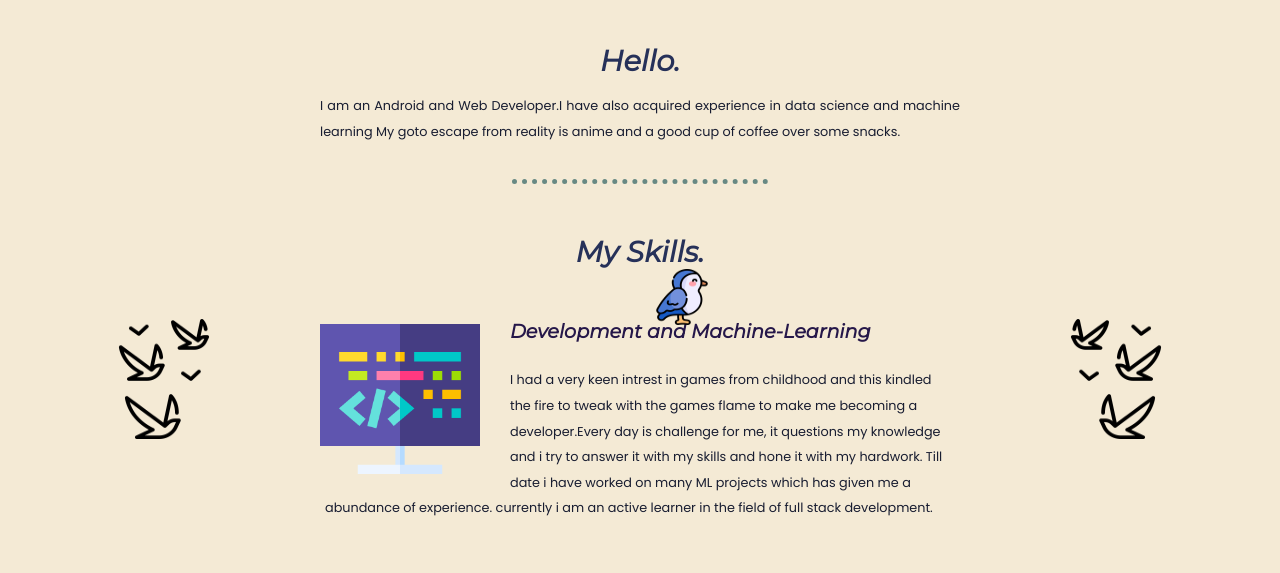
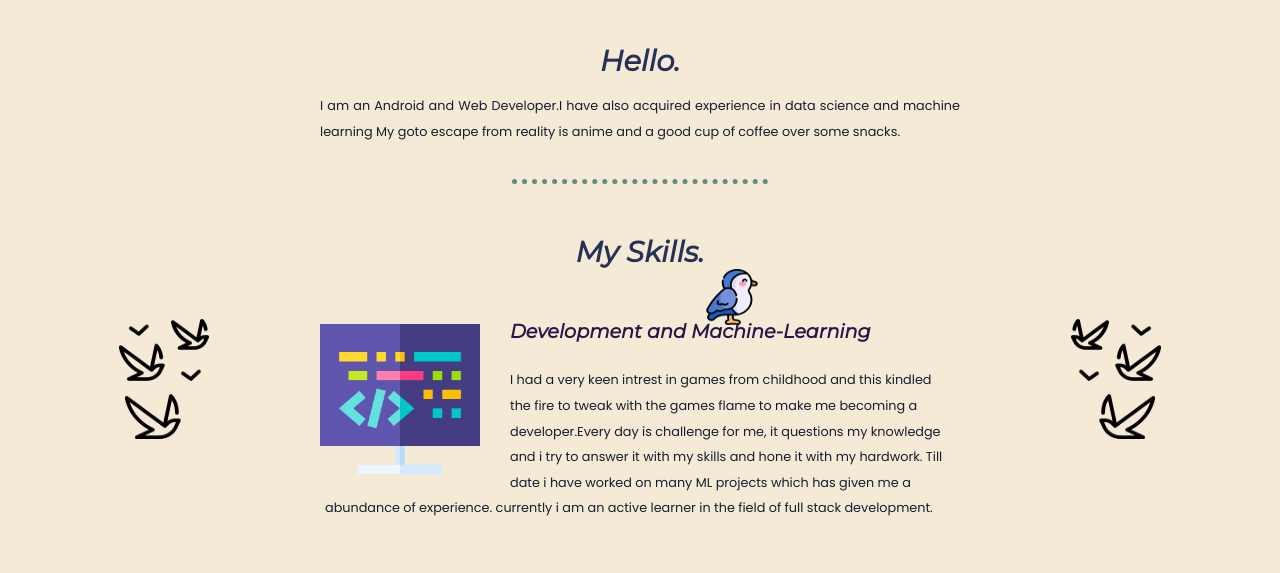
Before and after one commit to lelouch248/personal-website-v1, a plain HTML site: page index.html in a window 1280 px wide. Shown: the part 997-1570 px from the top of the page. Drawn offline with Linux system fonts and the light colour scheme; a web font is replaced by a local one.

Commit message:
Update styles.css

```diff
--- a/css/styles.css
+++ b/css/styles.css
@@ -120,7 +120,7 @@ p {
   position: absolute;
   width: 5%;
   height: 7%;
-  left: 650px;
+  left: 700px;
 }
 .humor {
   float: right;
```
